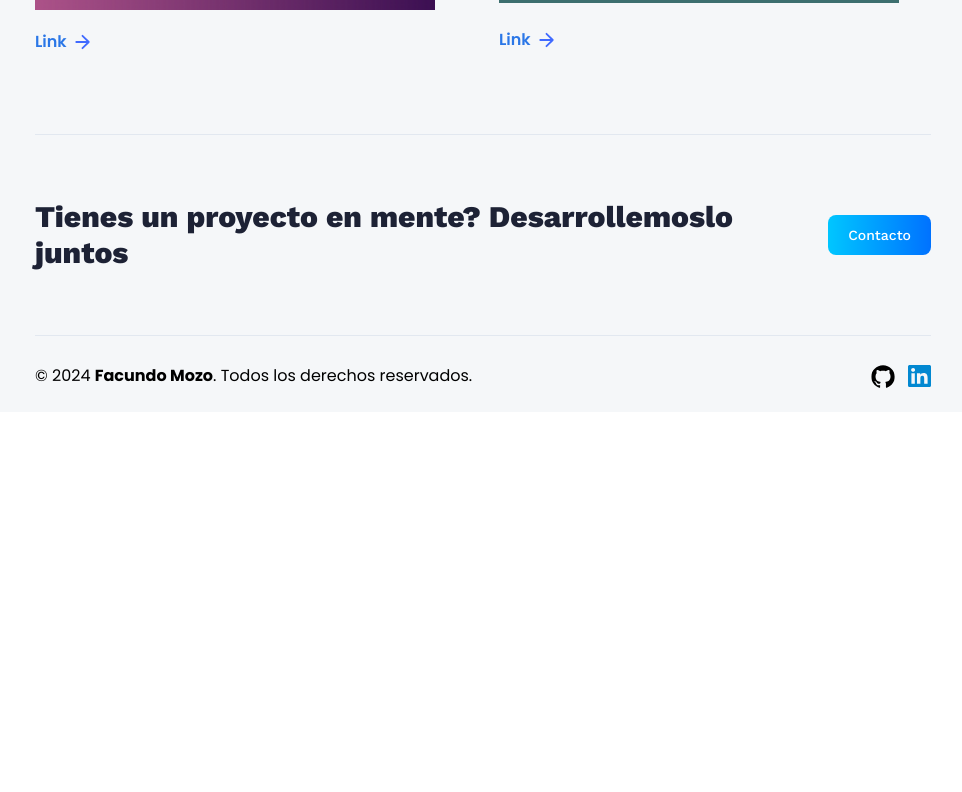
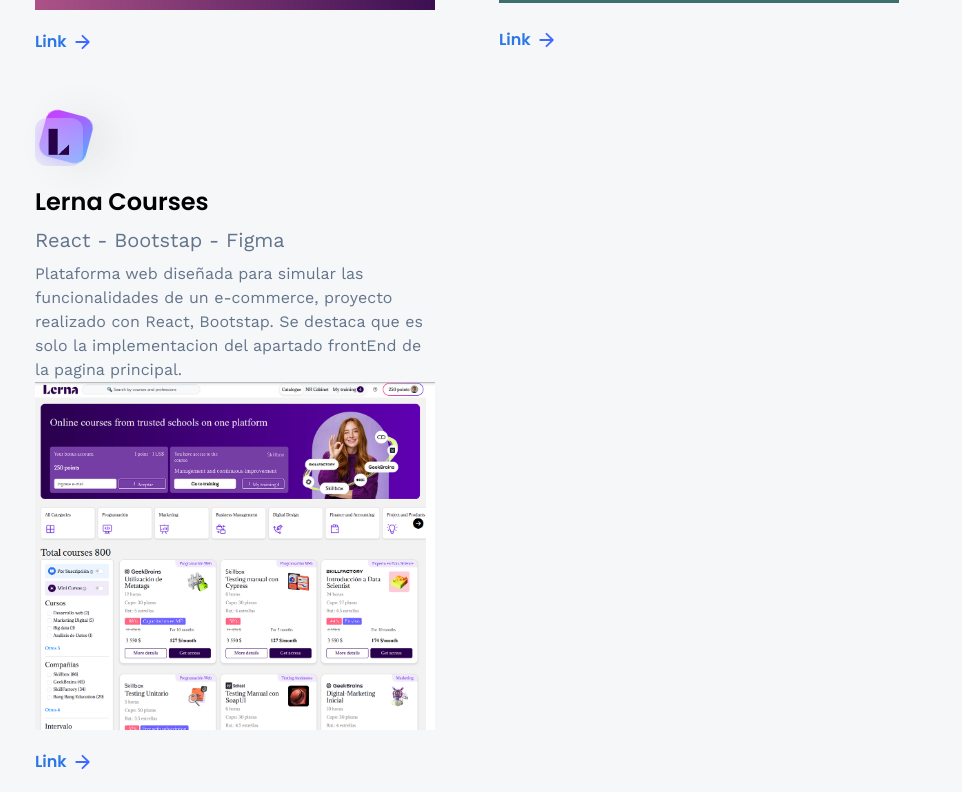
Before and after one commit to FacuMozo/portfolio3d, a React (Vite) app: page /projects in a window 1280 px wide. Shown: the part 968-1760 px from the top of the page, without its empty margins (157-1119 px from the left). Before the commit the page ends 1380 px from the top, so only its background shows below. Built offline with nearby package versions, Linux system fonts and the light colour scheme.

Commit message:
se agrega Lerna Courses a projects

```diff
--- a/src/assets/icons/index.js
+++ b/src/assets/icons/index.js
@@ -30,9 +30,11 @@
 import soundoff from './soundoff.png'
 import angularIcon from './angular-icon.png'
 import faviconOcularVet from './faviconOcularVet.webp'
+import LernaLogo from './LernaLogo.png'
 
 
 export {
+    LernaLogo,
     Home_logo,
     angularIcon,
     faviconOcularVet,
--- a/src/assets/images/index.js
+++ b/src/assets/images/index.js
@@ -8,8 +8,10 @@
 import consigna1 from './consigna1.webp'
 import AgileFlow from './AgileFlow.webp'
 import AgileFlow2 from './AgileFlow2.webp'
+import LernaCourses from './LernaCourses.png'
 
 export {
+    LernaCourses,
     hero,
     meta,
     shopify,
--- a/src/constants/index.js
+++ b/src/constants/index.js
@@ -1,4 +1,4 @@
-import { meta, shopify, sanjose, tesla,consigna1,AgileFlow, AgileFlow2 } from "../assets/images";
+import { meta, shopify, sanjose, tesla, consigna1, AgileFlow, AgileFlow2, LernaCourses } from "../assets/images";
 import {
     car,
     AgileFlowLogo,
@@ -17,6 +17,7 @@
     nextjs,
     nodejs,
     faviconOcularVet,
+    LernaLogo,
     pricewise,
     react,
     redux,
@@ -152,5 +153,14 @@
         link: 'https://agile-flow.vercel.app/login',
         imageUrl: AgileFlow2
     },
+    {
+        iconUrl: LernaLogo,
+        theme: 'btn-back-pink',
+        name: 'Lerna Courses',
+        tecnologias: 'React - Bootstap - Figma',
+        description: 'Plataforma web diseñada para simular las funcionalidades de un e-commerce, proyecto realizado con React, Bootstap. Se destaca que es solo la implementacion del apartado frontEnd de la pagina principal.',
+        link: 'https://catalog-front-coral.vercel.app/',
+        imageUrl: LernaCourses
+    },
 
 ];
```
Also changed, not shown: src/assets/icons/LernaLogo.png (added), src/assets/images/LernaCourses.png (added).
